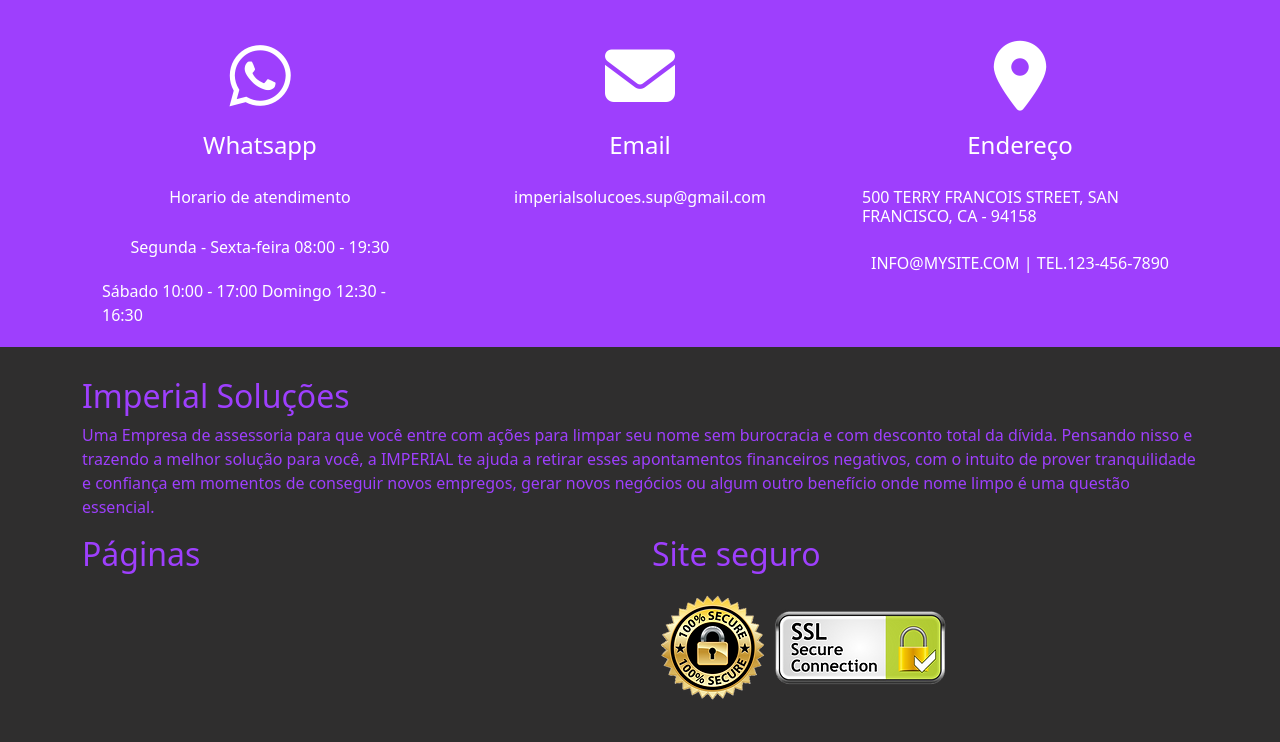
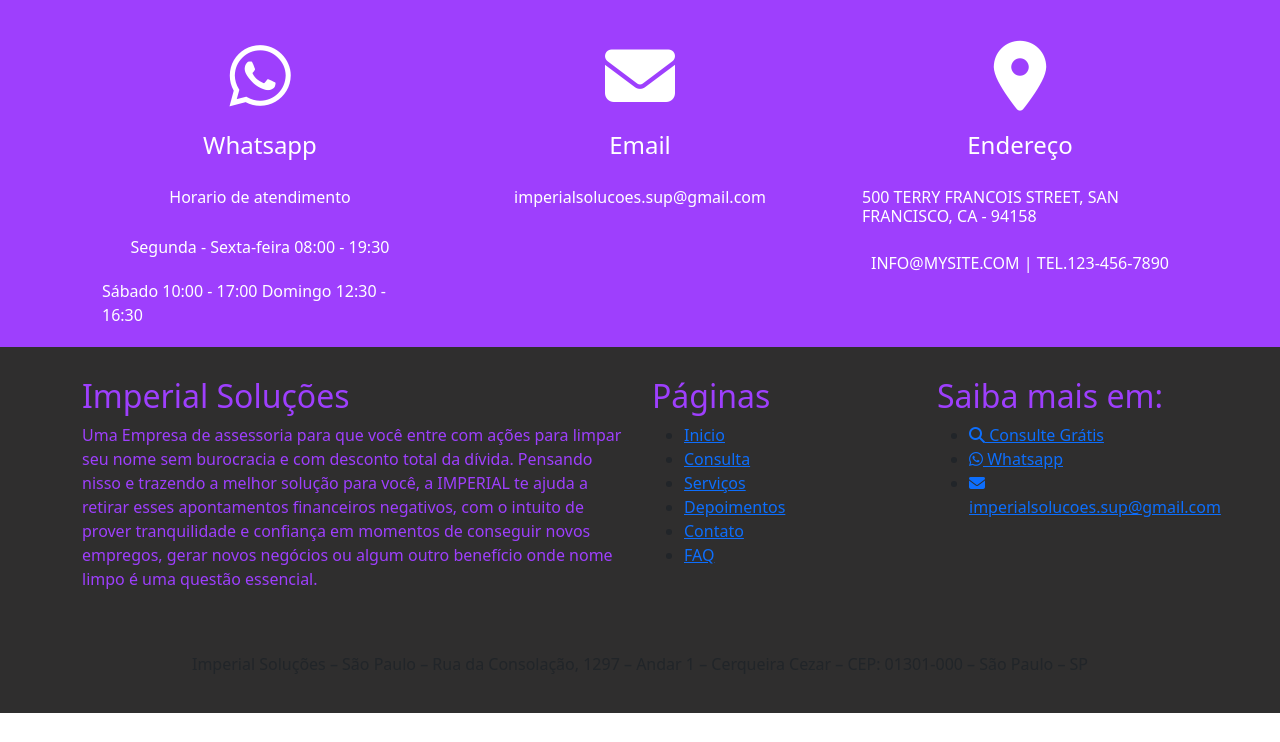
Before and after one commit to Noobiell/imperialSolucoes, a plain HTML site: page consulta.html in a window 1280 px wide. Shown: the part 1165-1907 px from the top of the page. After the commit the page ends 1878 px from the top, so only its background shows below. Drawn offline with nearby package versions, Linux system fonts and the light colour scheme.

Commit message:
atualizacao_consulta

```diff
--- a/consulta.html
+++ b/consulta.html
@@ -47,6 +47,9 @@
                 <li class="nav-item">
                     <a class="itemMenuHeaer nav-link" href="#contato">Contato</a>
                 </li>
+                <li class="nav-item">
+                  <a class="itemMenuHeaer nav-link" href="perguntasFrequentes.html">FAQ</a>
+              </li>
               </ul>
               <ul class="navbar-nav justify-content-end lstBntLigar">
                 <li class="nav-link"><a class="btnLigarHeader" href="https://api.whatsapp.com/send?phone=5511912075269&text=Bem%20vindos%20a%20Imperial">Ligar</a></li>
@@ -73,27 +76,27 @@
                         <div class="row">
                             <div class="mb-3">
                                 <label for="cpf" class="form-label">CPF</label>
-                                <input type="text" class="form-control" id="cpf" placeholder="xxx.xxx.xxx-xx">
+                                <input type="text" class="form-control" name="cpf" id="cpf" placeholder="xxx.xxx.xxx-xx">
                             </div><!--Fim input-->
 
                             <div class="mb-3">
                                 <label for="nome" class="form-label">Nome</label>
-                                <input type="text" class="form-control" id="nome" placeholder="Digite seu nome aqui">
+                                <input type="text" class="form-control" name="nome" id="nome" placeholder="Digite seu nome aqui">
                             </div><!--Fim input-->
 
                             <div class="mb-3">
                                 <label for="dataNasc" class="form-label">Data Nascimento</label>
-                                <input type="date" class="form-control" id="dataNasc">
+                                <input type="date" class="form-control" name="dtNasc" id="dataNasc">
                             </div><!--Fim input-->
 
                             <div class="mb-3">
                                 <label for="telefone" class="form-label">Telefone</label>
-                                <input type="email" class="form-control" id="telefone" placeholder="(00)00000-0000">
+                                <input type="text" class="form-control" name="tel" id="telefone" placeholder="(00)00000-0000">
                             </div><!--Fim input-->
 
                             <div class="mb-3">
                                 <label for="email" class="form-label">Email</label>
-                                <input type="email" class="form-control" id="email" placeholder="nome@exemplo.com">
+                                <input type="email" class="form-control" name="email" id="email" placeholder="nome@exemplo.com">
                             </div><!--Fim input-->
 
                             <button class="btnConsultarInicio">Consultar</button>
@@ -169,25 +172,41 @@
       <footer class="ccontainer-fluid bgFooter">
         <div class="container">
           <div class="row">
-            <div class="col-md-12 col-ld-4">
+            <div class="col-md-6">
               <h2 class="tituloFooter">Imperial Soluções</h2>
               <p class="textoFooter">Uma Empresa de assessoria para que você entre com ações para limpar seu nome sem burocracia e com desconto total da dívida. Pensando nisso e trazendo a melhor solução para você, a IMPERIAL te ajuda a retirar esses apontamentos financeiros negativos, com o intuito de prover tranquilidade e confiança em momentos de conseguir novos empregos, gerar novos negócios ou algum outro benefício onde nome limpo é uma questão essencial.</p>
             </div>
-            <div class="col-md-6 cocl-lg-4">
+            <div class="col-md-3">
               <h2 class="tituloFooter">Páginas</h2>
+              <ul class="listaPaginasFooter">
+                <li class="itemPaginasFooter"><a class="linkFooter" href="index.html">Inicio</a></li>
+                <li class="itemPaginasFooter"><a class="linkFooter" href="consulta.html">Consulta</a></li>
+                <li class="itemPaginasFooter"><a class="linkFooter" href="index.html#servicos">Serviços</a></li>
+                <li class="itemPaginasFooter"><a class="linkFooter" href="index.html#depoimentos">Depoimentos</a></li>
+                <li class="itemPaginasFooter"><a class="linkFooter" href="#contato">Contato</a></li>
+                <li class="itemPaginasFooter"><a class="linkFooter" href="perguntasFrequentes.html">FAQ</a></li>
+              </ul>
             </div>
-            <div class="col-md-6 col-lg-4">
-              <h2 class="tituloFooter">Site seguro</h2>
-              <div class="emblemasSeg">
-                <img src="assets/img/emblemaSeg1.png" class="img-fluid">
-              </div>
-            </div>
+            <div class="col-md-3">
+              <h2 class="tituloFooter">Saiba mais em:</h2>
+              <ul class="listaPaginasFooter">
+                <li class="itemPaginasFooter"><a class="linkFooter" href="index.html"><i class="fas fa-search"></i> Consulte Grátis</a></li>
+                <li class="itemPaginasFooter"><a class="linkFooter" href="https://api.whatsapp.com/send?phone=5511912075269&text=Bem%20vindos%20a%20Imperial"><i class="fab fa-whatsapp"></i> Whatsapp</a></li>
+                <li class="itemPaginasFooter"><a class="linkFooter" href="mailto:imperialsolucoes.sup@gmail.com"><i class="fas fa-envelope"></i> imperialsolucoes.sup@gmail.com</a></li>
+              </ul>
+            </div><!--Fim col-->
+          </div><!--Fim row-->
+          <div class="row">
+            <h6 class="text-center txtEndereco mt-5">Imperial Soluções – São Paulo – Rua da Consolação, 1297 – Andar 1 – Cerqueira Cezar – CEP: 01301-000 – São Paulo – SP</h6>
           </div>
-        </div>
+        </div><!--Fim container-->
       </footer>
 
     <!-- Optional JavaScript; choose one of the two! -->
-
+      <script>
+        $('#cpf').mask('000.000.000-00');
+        $('#telefone').mask('(00)00000-0000');
+      </script>
     <!-- Option 1: Bootstrap Bundle with Popper -->
     <script src="https://cdn.jsdelivr.net/npm/bootstrap@5.1.3/dist/js/bootstrap.bundle.min.js" integrity="sha384-ka7Sk0Gln4gmtz2MlQnikT1wXgYsOg+OMhuP+IlRH9sENBO0LRn5q+8nbTov4+1p" crossorigin="anonymous"></script>
 
```
